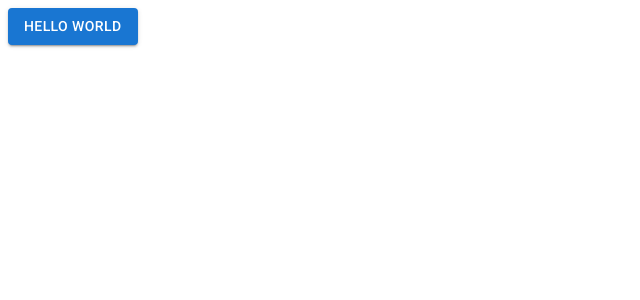
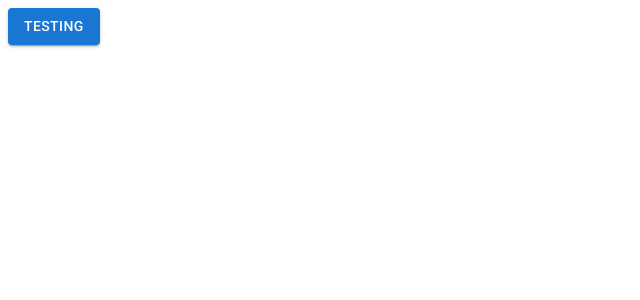
Before and after one commit to abnersuhettdev/Atividade-Final-Front-End-III, a React (Vite) app: page / in a window 1280 px wide. Shown: the top 300 px of the page, without its empty margins (0-640 px from the left). Built offline with nearby package versions, Linux system fonts and the light colour scheme.

Commit message:
pacotes instalados

```diff
--- a/index.html
+++ b/index.html
@@ -4,7 +4,7 @@
 		<meta charset="UTF-8" />
 		<link rel="icon" type="image/svg+xml" href="/vite.svg" />
 		<meta name="viewport" content="width=device-width, initial-scale=1.0" />
-		<title>Vite + React + TS</title>
+		<title>Atividade Final Front end III</title>
 		<link
 			rel="stylesheet"
 			href="https://fonts.googleapis.com/css?family=Roboto:300,400,500,700&display=swap"
--- a/src/pages/Home/index.tsx
+++ b/src/pages/Home/index.tsx
@@ -1,10 +1,16 @@
+import { Typography } from '@mui/material';
 import Button from '@mui/material/Button';
-import React from 'react';
+import React, { useState } from 'react';
 
 const Home: React.FC = () => {
+	const [title, setTitle] = useState('');
+
 	return (
 		<div>
-			<Button variant="contained">Hello World</Button>
+			<Button variant="contained" onClick={() => setTitle('Olá Mundo')}>
+				Testing
+			</Button>
+			<Typography variant="h1">{title}</Typography>
 		</div>
 	);
 };
```
